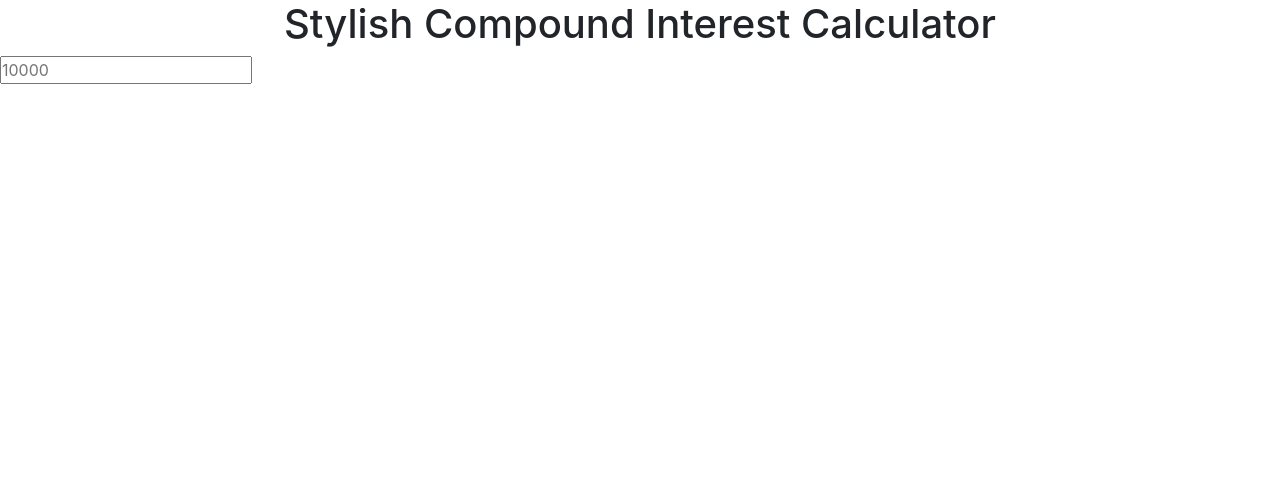
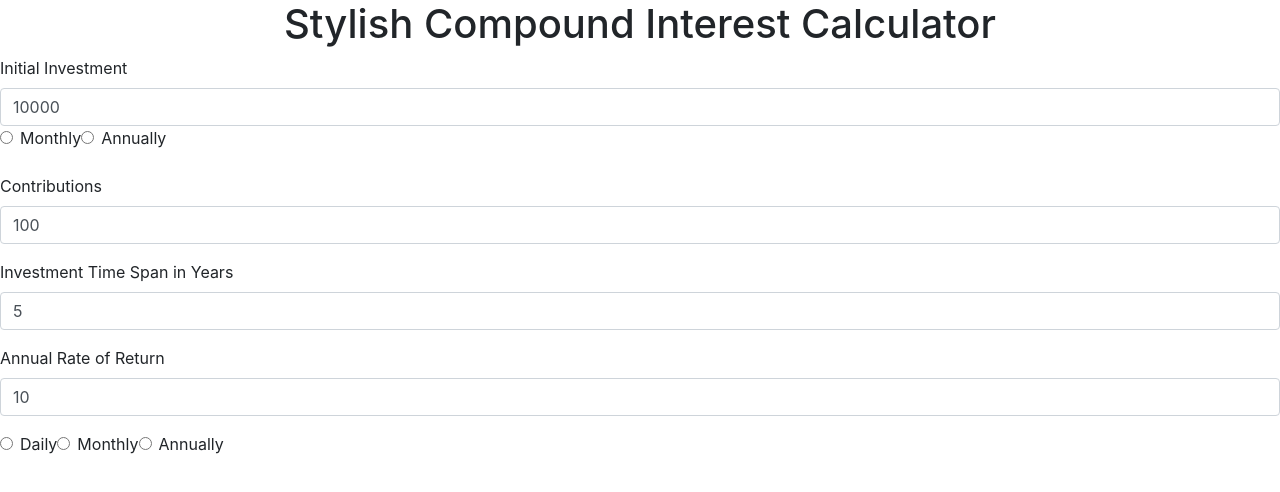
Before and after one commit to Shriever/Compound-interest-calculator, a React (Create React App) app: page / in a window 1280 px wide. Shown: the top 492 px of the page. Built offline with nearby package versions, Linux system fonts and the light colour scheme.

Commit message:
set up basic form structure

```diff
--- a/src/Components/InvestmentForm.tsx
+++ b/src/Components/InvestmentForm.tsx
@@ -1,25 +1,130 @@
 import React, { useState } from "react";
 import { Form } from "react-bootstrap";
 
+interface state {
+  inputs: {
+    principal: number;
+    contributions: number;
+    timeSpan: number;
+    rateOfReturn: number;
+  };
+}
+
 const InvestmentForm: React.FC = () => {
-  const [state, setState] = useState<{ principal: string }>({ principal: "" });
+  const [state, setState] = useState<state>({
+    inputs: {
+      principal: 10000,
+      contributions: 100,
+      timeSpan: 5,
+      rateOfReturn: 10,
+    },
+  });
   const handleSubmit = (e: any) => {
     e.preventDefault();
   };
 
   return (
-    <Form onSubmit={handleSubmit}>
-      <input
-        type='text'
-        name='pricipal'
-        placeholder='10000'
-        value={state.principal}
-        onChange={e =>
-          setState(prevState => {
-            return { ...prevState, principal: e.target.value };
-          })
-        }
-      />
+    <Form onSubmit={handleSubmit} className='bt-1'>
+      <Form.Group controlId='formBasicPrincipal'>
+        <Form.Label>Initial Investment</Form.Label>
+        <Form.Control
+          min='0'
+          type='number'
+          name='principal'
+          value={state.inputs.principal}
+          onChange={e =>
+            setState(prevState => {
+              return {
+                ...prevState,
+                inputs: {
+                  ...prevState.inputs,
+                  principal: Number(e.target.value),
+                },
+              };
+            })
+          }
+        />
+        <Form.Group className='radio-buttons'>
+          <Form.Check id='monthly' name='time' type='radio' value='Monthly' />
+          <Form.Label htmlFor='monthly'>Monthly</Form.Label>
+
+          <Form.Check id='annually' name='time' type='radio' value='annually' />
+          <Form.Label htmlFor='annually'>Annually</Form.Label>
+        </Form.Group>
+      </Form.Group>
+      <Form.Group controlId='formBasicContributions'>
+        <Form.Label>Contributions</Form.Label>
+        <Form.Control
+          min='0'
+          type='number'
+          name='contributions'
+          value={state.inputs.contributions}
+          onChange={e =>
+            setState(prevState => {
+              return {
+                ...prevState,
+                inputs: {
+                  ...prevState.inputs,
+                  contributions: Number(e.target.value),
+                },
+              };
+            })
+          }
+        />
+      </Form.Group>
+      <Form.Group controlId='formBasicTimeSpan'>
+        <Form.Label>Investment Time Span in Years</Form.Label>
+        <Form.Control
+          min='0'
+          type='number'
+          name='timeSpan'
+          value={state.inputs.timeSpan}
+          onChange={e =>
+            setState(prevState => {
+              return {
+                ...prevState,
+                inputs: {
+                  ...prevState.inputs,
+                  timeSpan: Number(e.target.value),
+                },
+              };
+            })
+          }
+        />
+      </Form.Group>
+      <Form.Group controlId='formBasicRateOfReturn'>
+        <Form.Label>Annual Rate of Return</Form.Label>
+        <Form.Control
+          min='0'
+          max='1000'
+          type='number'
+          name='rateOfReturn'
+          value={state.inputs.rateOfReturn}
+          onChange={e =>
+            setState(prevState => {
+              return {
+                ...prevState,
+                inputs: {
+                  ...prevState.inputs,
+                  rateOfReturn: Number(e.target.value),
+                },
+              };
+            })
+          }
+        />
+      </Form.Group>
+      <Form.Group
+        controlId='formBasicCompoundFrequency'
+        className='radio-buttons'
+      >
+        <Form.Check id='daily' name='time' type='radio' value='daily' />
+        <Form.Label htmlFor='daily'>Daily</Form.Label>
+        <Form.Check id='monthly' name='time' type='radio' value='Monthly' />
+        <Form.Label htmlFor='monthly'>Monthly</Form.Label>
+
+        <Form.Check id='annually' name='time' type='radio' value='annually' />
+        <Form.Label htmlFor='annually'>Annually</Form.Label>
+      </Form.Group>
     </Form>
   );
 };
--- a/src/index.scss
+++ b/src/index.scss
@@ -3,3 +3,14 @@
   margin: 0;
   padding: 0;
 }
+
+/*
+==============
+InvestmentForm
+==============
+*/
+.radio-buttons {
+  display: flex;
+
+
+}
```
